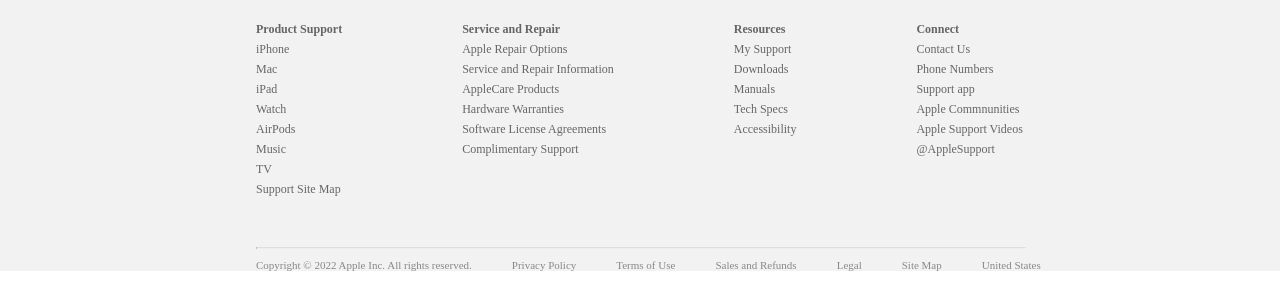
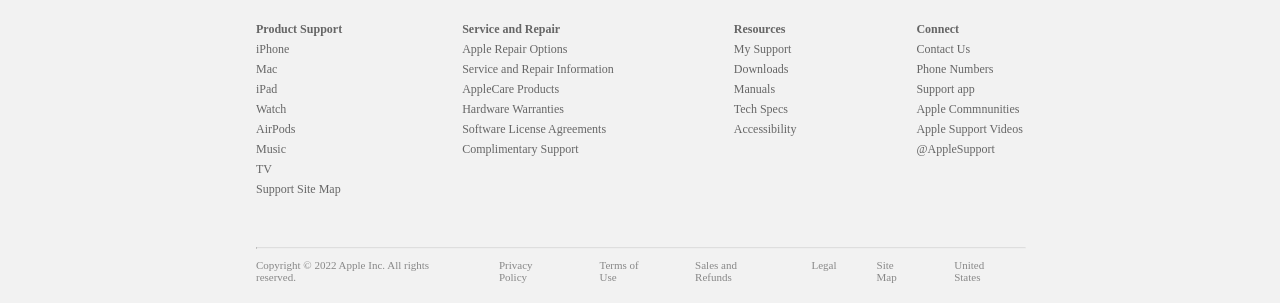
Before and after one commit to Alice-Study-Apple/Apple, a plain HTML site: page Support/index.html in a window 1280 px wide. Shown: the part 4258-4561 px from the top of the page. Before the commit the page ends 4529 px from the top, so only its background shows below. Drawn offline with Linux system fonts and the light colour scheme.

Commit message:
fix : footer nation li 항목 배치조정에 대한 css 변경

```diff
--- a/Support/style.css
+++ b/Support/style.css
@@ -432,6 +432,8 @@
 .footer .policy {
   margin-top: 10px;
   margin-left: 20%;
+  margin-right: 18%;
+  padding-bottom: 20px;
 }
 .footer .policy ul {
   display: flex;
@@ -443,3 +445,7 @@
   margin-right: 40px;
   color: #888888;
 }
+
+.footer .policy ul li:nth-child(7) {
+  margin-left: auto;
+}
```
